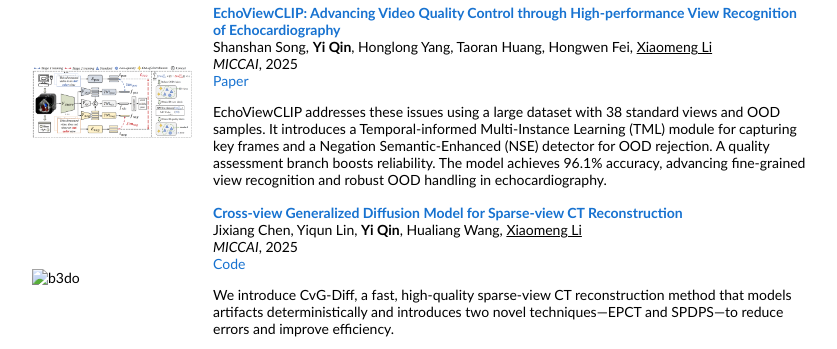
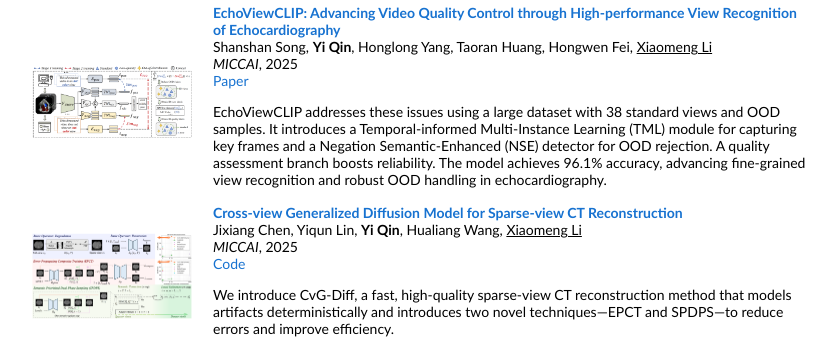
Before and after one commit to Eason-Qin/Eason-Qin.github.io, a plain HTML site: page index.html in a window 1280 px wide. Shown: the part 1053-1402 px from the top of the page, without its empty margins (228-1065 px from the left). Drawn offline with Linux system fonts and the light colour scheme.

Commit message:
Update index.html

```diff
--- a/index.html
+++ b/index.html
@@ -354,7 +354,7 @@
                 <tr>
                   <td style="padding: 20px; width: 25%; vertical-align: middle">
                     <img
-                      src="./images/CGVDiff.png"
+                      src="./images/CVGDiff.png"
                       alt="b3do"
                       width="160"
                       style="border-style: none"
```
